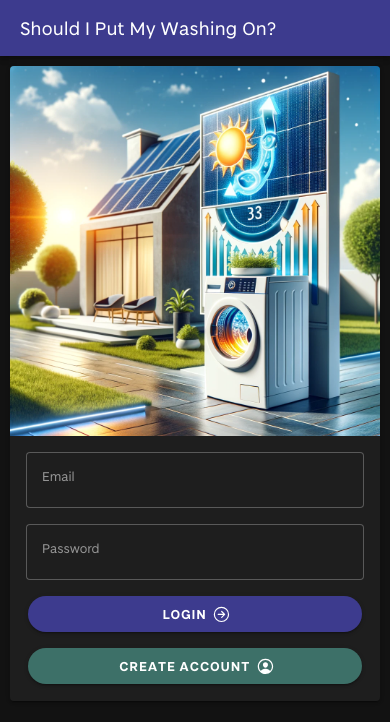
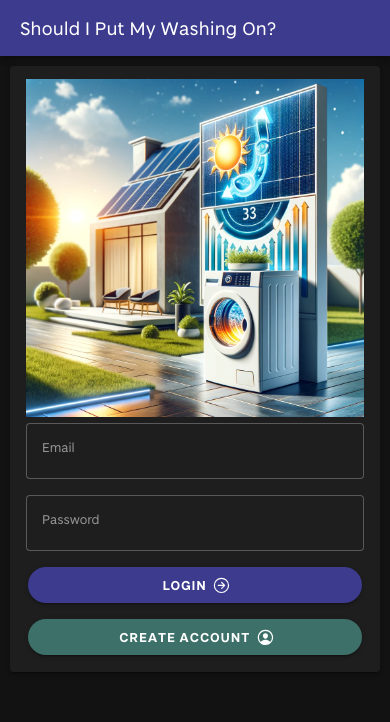
Before and after one commit to FinnHagan/honours-project, a React (Vite) app in the folder myApp/: page / in a window 390 px wide. Shown: the top 722 px of the page. Built offline with nearby package versions, Linux system fonts and the light colour scheme.

Commit message:
Fixed scrolling on desktop
- Once I finished the new build, I realised that scrollY={false} broke scrolling on desktop (not that important as mobile app is priority  - maybe find a workaround for this later)

```diff
--- a/myApp/src/pages/Login.tsx
+++ b/myApp/src/pages/Login.tsx
@@ -18,12 +18,12 @@ const Login: React.FC = () => {
                 </IonToolbar>
             </IonHeader>
 
-            <IonContent scrollY={false}>
+            <IonContent>
                 <IonCard>
-                    <div>
-                        <img src={loginImage} alt="Login Page"></img>
-                    </div>
                     <IonCardContent>
+                        <div>
+                            <img src={loginImage} alt="Login Page"></img>
+                        </div>
                         <form onSubmit={handleLogin}>
                             <IonInput fill="outline" labelPlacement="floating" label="Email" type="email" placeholder="uod@dundee.ac.uk" required></IonInput>
                             <IonInput className="ion-margin-top" fill="outline" labelPlacement="floating" label="Password" type="password" required></IonInput>
--- a/myApp/src/pages/Register.tsx
+++ b/myApp/src/pages/Register.tsx
@@ -21,7 +21,7 @@ const Register: React.FC = () => {
                 </IonToolbar>
             </IonHeader>
 
-            <IonContent scrollY={false}>
+            <IonContent>
                 <IonCard>
                     <IonCardContent>
                         <form onSubmit={handleRegister}>
```
